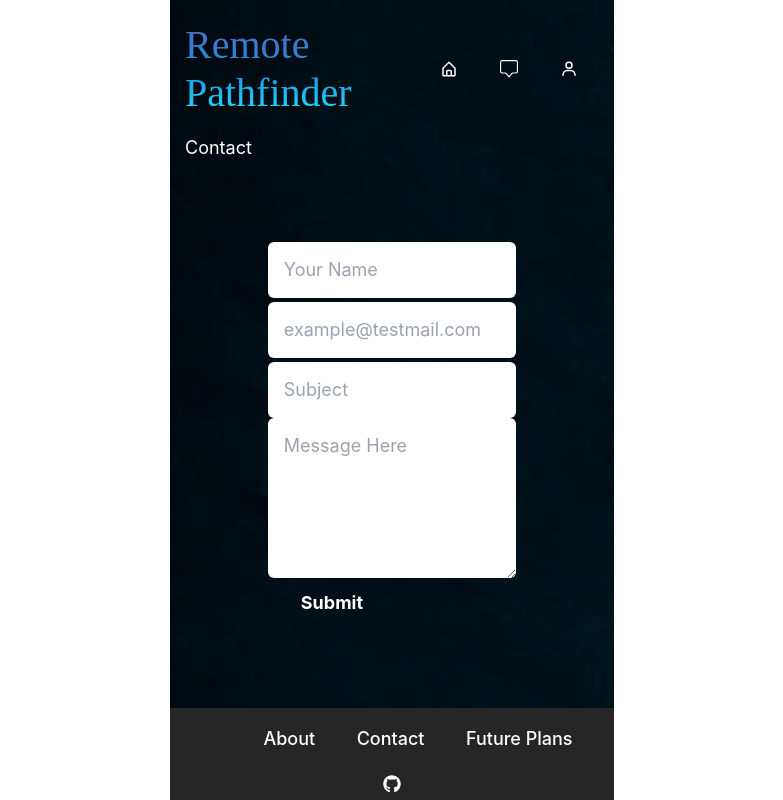
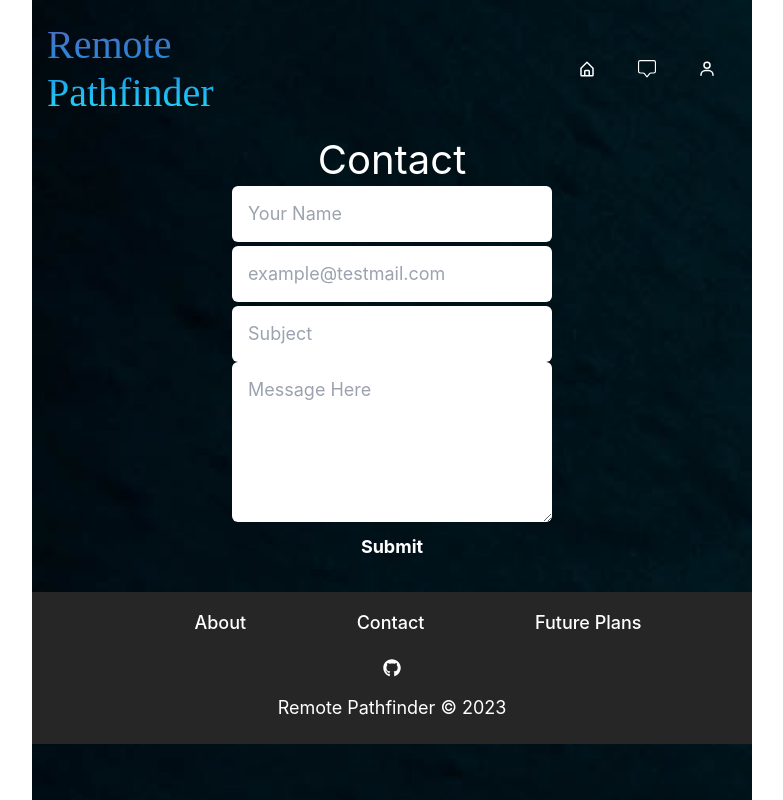
Before and after one commit to KingKonaTheFirst/Remote-Pathfinder, a React (Vite) app in the folder client/: page /contact in a window 1280 px wide. Shown: the top 800 px of the page, without its empty margins (248-1031 px from the left). Built offline with nearby package versions, Linux system fonts and the light colour scheme.

Commit message:
styled contact page

```diff
--- a/client/src/index.css
+++ b/client/src/index.css
@@ -174,3 +174,16 @@ button:focus-visible {
   justify-content: center;
   margin-top: 20px;
 }
+
+.contactForm {
+  display: flex;
+  flex-direction: column;
+  justify-content: center;
+  text-align: center;
+  margin-left: 200px;
+  margin-right: 200px;
+}
+
+.formSpacing {
+  margin-bottom: 20px;
+}
--- a/client/src/pages/Contact.jsx
+++ b/client/src/pages/Contact.jsx
@@ -30,9 +30,9 @@ const Contact = () => {
     };
 
     return (
-        <div className='container'>
-            <h1>Contact</h1>
-            <form className="text-white py-20 w-[95%] md:w-[70%] lg:w-[60%] m-auto" onSubmit={handleSubmit}>
+        <div className='flex overflow-hidden contactForm'>
+            <h1 className="heading">Contact</h1>
+            <form className="text-white formSpacing" onSubmit={handleSubmit}>
 
                 <Input
                 name={'name'}
```
